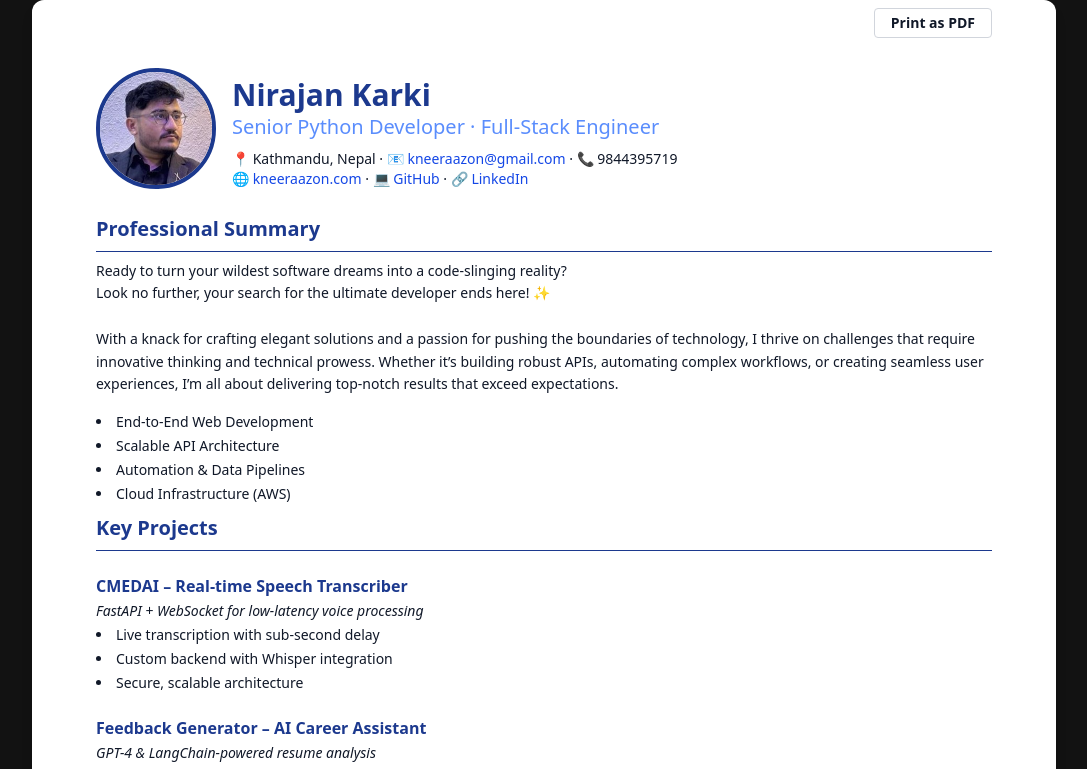
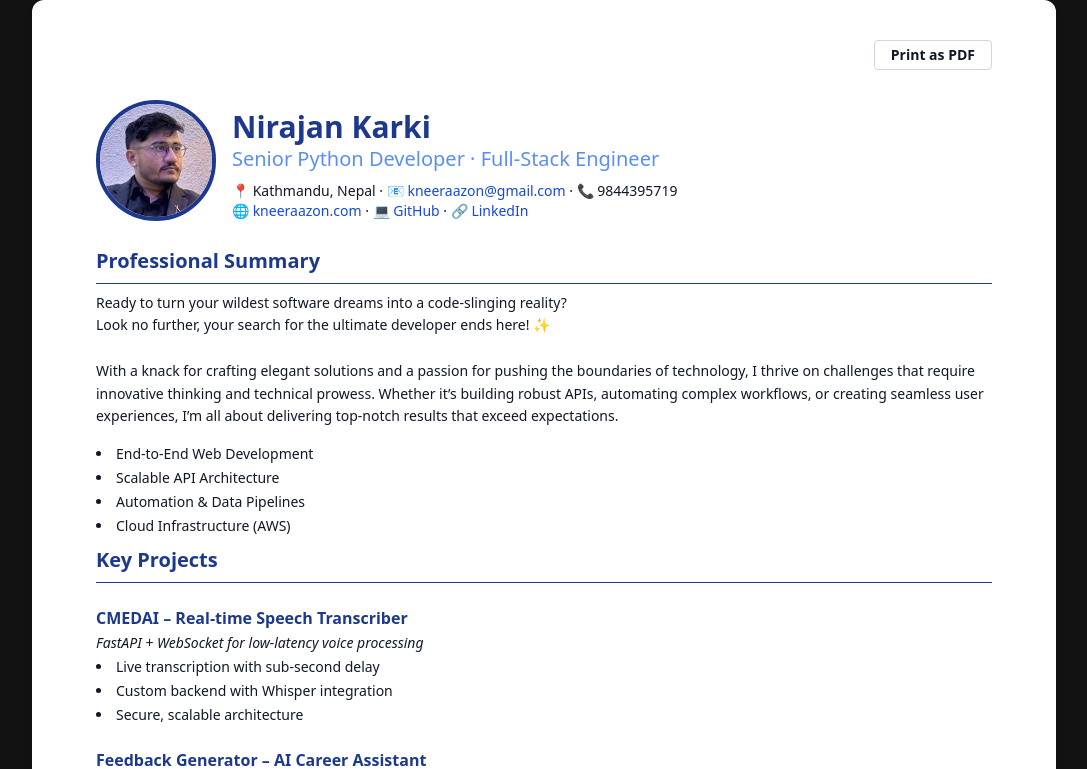
Before and after one commit to kneeraazon404/resume, a Next.js app: page / in a window 1280 px wide. Shown: the top 769 px of the page, without its empty margins (96-1183 px from the left). Built offline with nearby package versions, Linux system fonts and the light colour scheme.

Commit message:
initial steps creation

```diff
--- a/app/page.tsx
+++ b/app/page.tsx
@@ -9,7 +9,7 @@ export default function Page() {
 
   return (
     <div className="max-w-5xl mx-auto px-16 py-2 bg-white text-gray-900 shadow-lg rounded-xl space-y-[2px] print:space-y-[2px] print:py-0 print:px-[6px] print:shadow-none print:rounded-none print:bg-white print:text-black text-[12pt] font-normal leading-snug">
-      <div className="flex justify-end print:hidden">
+      <div className="flex justify-end print:hidden mt-8">
         <button
           onClick={handlePrint}
           className="mb-3 px-4 py-1 border border-gray-300 rounded text-sm font-semibold hover:bg-gray-100"
```
